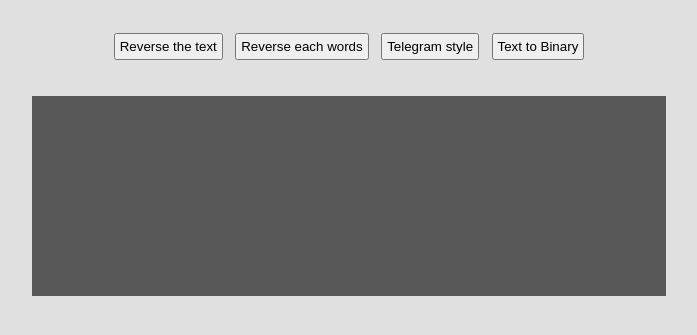
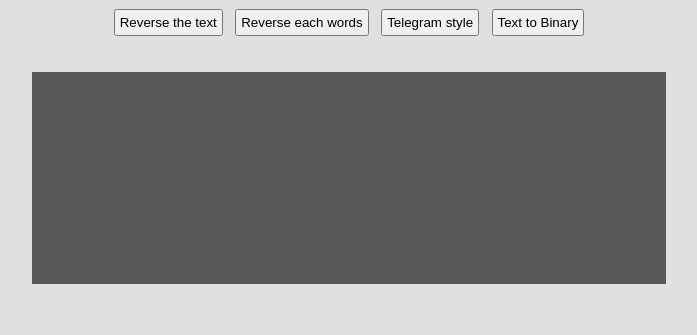
Before and after one commit to klakali/Simple-Text-Editor, a plain HTML site: page index.html in a window 1280 px wide. Shown: the part 317-652 px from the top of the page, without its empty margins (291-988 px from the left). Drawn offline with Linux system fonts and the light colour scheme.

Commit message:
vkhhhkhj

```diff
--- a/css/style.css
+++ b/css/style.css
@@ -40,7 +40,7 @@ body {
     align-items: center;
     justify-content: center;
     /* background-color: red; */
-    padding: 2.5em;
+    padding: 1em;
 }
 h1 {
     padding: 1em 0 0.5em 0;
@@ -71,6 +71,7 @@ form {
 }
 
 #toReplace {
+    padding: 0.2em;
     margin-top: 1em;
     display: flex;
     align-items: center;
```
